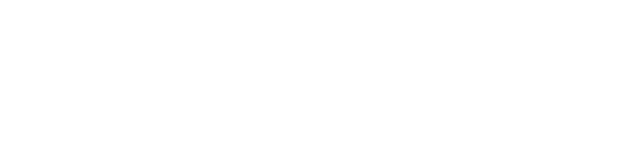
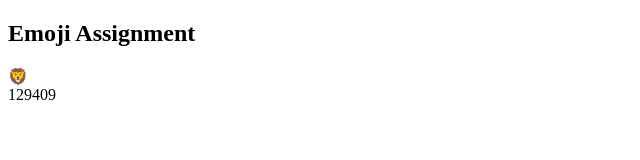
Before and after one commit to menh0006/mtm6302-emoji-menh0006, a plain HTML site: page index.html in a window 1280 px wide. Shown: the whole page, without its empty margins (0-640 px from the left). Drawn offline with Linux system fonts and the light colour scheme.

Commit message:
sets classes and ids for needed elements

```diff
--- a/index.html
+++ b/index.html
@@ -8,7 +8,19 @@
 
 </head>
 <body>
-
-<script src="js/main.js"></script>
+    <header>
+        <h2 class="heading">Emoji Assignment</h2>
+    </header>
+    <main>
+        <section class="myemojis">
+            <div id="emoji">
+                <div class="emojis">
+                    <div class="emoji">&#129409;</div>
+                    <div class="code">129409</div>
+                </div>
+            </div>
+        </section>
+    </main>
+ <script src="js/main.js"></script>
 </body>
 </html>
```
